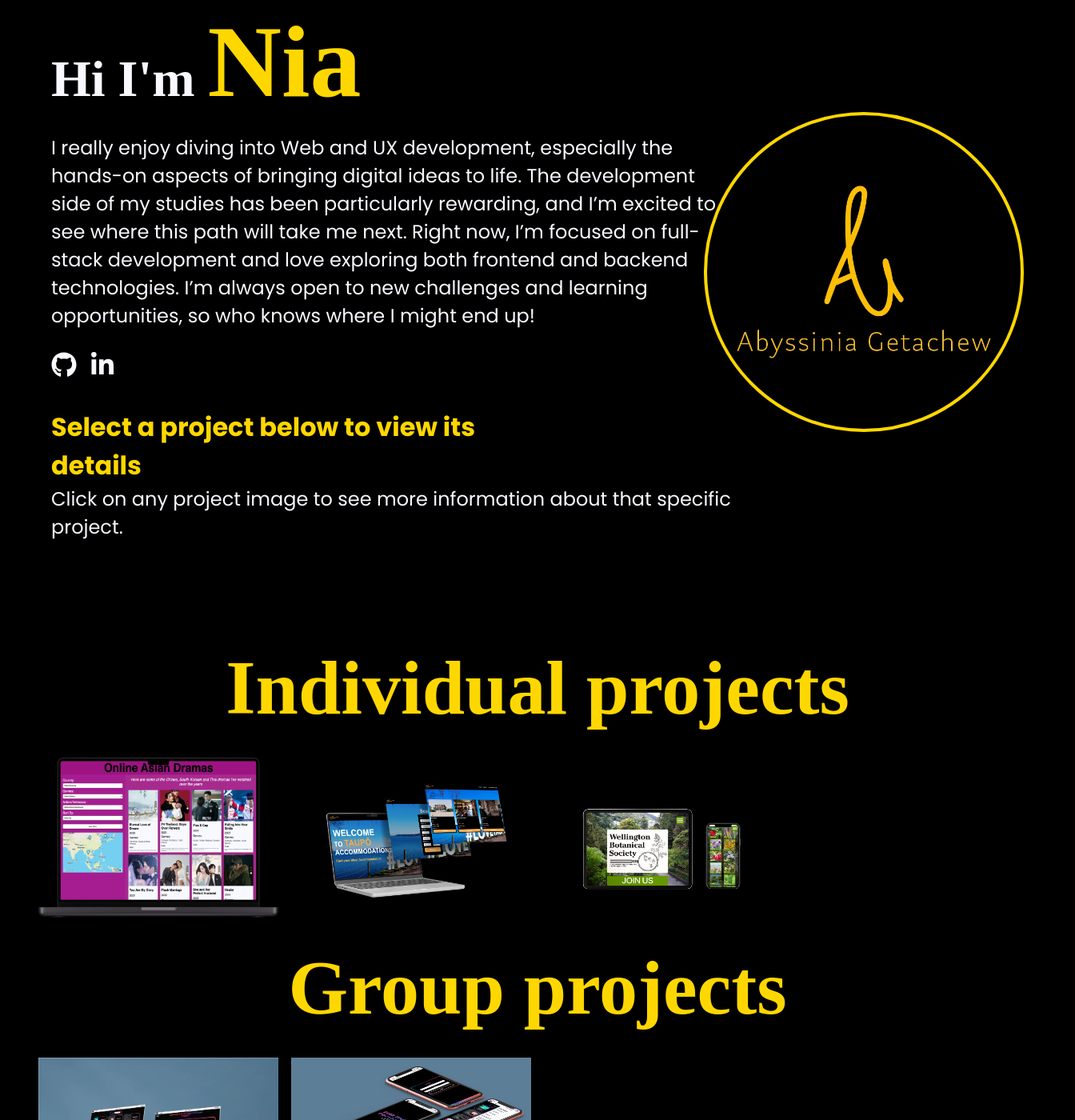
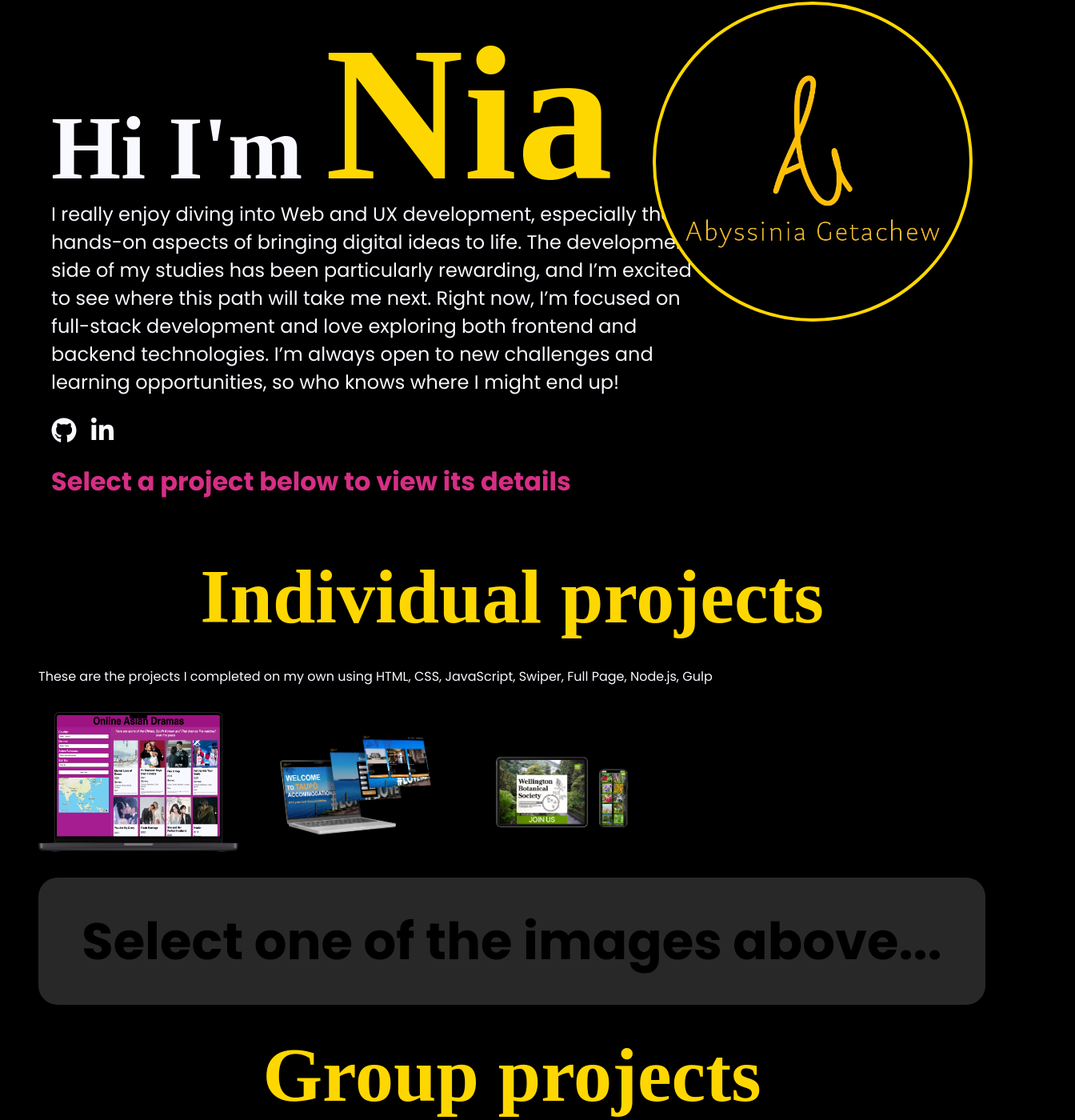
Before and after one commit to AbyssiKonjo/Website-Portfolio, a React (Vite) app: page /#/ in a window 1280 px wide. Shown: the part 118-1518 px from the top of the page at 80% size, 1344 px wide, since content can reach past the window. Built offline with nearby package versions, Linux system fonts and the light colour scheme; no server answers; a web font is replaced by a local one.

Commit message:
style update

```diff
--- a/public/project.json
+++ b/public/project.json
@@ -2,7 +2,7 @@
     "individualProjects": [
       {
         "id": "1",
-        "Project_image": "public/img/individual/NiaProject3.webp",
+        "Project_image": "/img/individual/NiaProject3.webp",
         "project_title": "Asian Dramas",
         "description": "Asian dramas I like to watch",
         "gitHub_link": "https://github.com/AbyssiKonjo/Mini-Project---Asian-Dramas",
@@ -10,7 +10,7 @@
       },
       {
         "id": "2",
-        "Project_image": "public/img/individual/Taupo Accommodations.webp",
+        "Project_image": "/img/individual/Taupo Accommodations.webp",
         "project_title": "Taupo Accommodation",
         "description": "Accomodation finder website for toupo.",
         "gitHub_link": "https://github.com/AbyssiKonjo/Summative-2-Taupo-Accommodations",
@@ -18,7 +18,7 @@
       },
       {
         "id": "2",
-        "Project_image": "public/img/individual/Wellington Botanicle Society Mockup.webp",
+        "Project_image": "/img/individual/Wellington Botanicle Society Mockup.webp",
         "project_title": "Wellington Botanical Society",
         "description": "The Storm on the Sea of Galilee is the only seascape ever painted by Rembrandt...",
         "gitHub_link": "https://github.com/AbyssiKonjo/Summative-1---Wellington-Botanical-Society",
@@ -28,7 +28,7 @@
     "groupProjects": [
       {
         "id": "1",
-        "Project_image": ["public/img/group1/2402 WUX.webp", "public/img/group1/Class Portfolio_Group Project.webp"],
+        "Project_image": ["/img/group1/2402 WUX.webp", "/img/group1/Class Portfolio_Group Project.webp"],
         "project_title": "Class portfolio",
         "description": "Group project on a class portfolio",
         "gitHub_link": "https://github.com/AbyssiKonjo/Formative-3.2",
@@ -36,7 +36,7 @@
       },
       {
         "id": "2",
-        "Project_image": ["public/img/group2/Studio Display Right View Mockup2.webp","public/img/group2/Studio Display Right View Mockup.webp", "public/img/group2/Single page Mobile Mockup.webp", "public/img/group2/Mobile Mockup.webp"],
+        "Project_image": ["/img/group2/Studio Display Right View Mockup2.webp","/img/group2/Studio Display Right View Mockup.webp", "/img/group2/Single page Mobile Mockup.webp", "/img/group2/Mobile Mockup.webp"],
         "project_title": "Platypus Marketplace",
         "description": "Worked in a group of 3 to create a secondhand market place for people to buy and sell shoes.",
         "gitHub_link": "https://github.com/PSTL-02/Perry-s-drip-patrol",
--- a/src/App.css
+++ b/src/App.css
@@ -52,7 +52,7 @@ body {
 }
 
 #topnav a {
-  color: white;
+  color: var(--primary-text-color);
   text-decoration: none;
   margin-left: 20px;
   font-size: 18px;
@@ -66,6 +66,13 @@ body {
   font-size: 28px;
   margin-right: 30px;
   text-align: left;
+
+  a {
+    color: var(--primary-text-color);
+    &:hover {
+      color: var(--primary-color);
+    }
+  }
 }
 
 #hamburger-icon {
@@ -131,11 +138,28 @@ body {
 
 /* Page Body */
 .page-body {
-  padding: 3rem;
+  padding: 0 3rem 0 ;
+}
+
+section:nth-child(1), section:nth-child(2) {
+  margin-bottom: 2rem;
 }
 
 section {
-  margin-bottom: 2rem;
+  .description {
+    background-color: var(--background-color);
+    width: 100%;
+    /* height: 400px; */
+    margin-top: 2rem;
+    border-radius: 1.5rem;
+    padding: 2rem;
+
+    h2 {
+      text-align: center;
+      font-size: 4rem;
+      color: black;
+    }
+  }
 }
 
 .about-me {
@@ -144,34 +168,49 @@ section {
   align-items: center;
   flex-direction: row;
   margin-bottom: 1rem;
-  padding: 4rem;
+  padding: 4rem 4rem 2rem;
   color: var(--primary-text-color);
 
   .intro {
-    width: 50%;
+    width: 100%;
 
     h1 {
       font-family: Neonderthaw;
-      font-size: 4rem;
+      font-size: 7rem;
       padding-bottom: 1rem;
+
       strong {
-        font-size: 8rem;
+        font-size: 15rem;
         color: var(--primary-color);
+      }
+    }
+
+    .intro-content {
+      /* display: flex;
+      align-items: center; */
+      margin-top: -8%;
+      /* justify-content: space-between; */
+      /* width: 100%; */
+      p {
+        width: 70%;
       }
     }
 
     h2 {
       font-size: 2rem;
-      color: var(--primary-color);
+      color: var(--secondary-color);
     }
 
     .social-icons {
       display: flex;
       gap: 1rem;
       font-size: 2rem;
+      padding: 1.5rem 0 0 0;
+      margin-bottom: 1%;
 
       a {
         color: var(--primary-text-color);
+
         &:hover {
           color: var(--primary-color);
         }
@@ -179,21 +218,25 @@ section {
     }
 
     p {
-      width: 140%;
+      margin-top: 4%;
       font-size: 150%;
       color: var(--primary-text-color);
     }
   }
+
   .profile-image {
     width: 400px;
     height: 400px;
     border-radius: 50%;
     background-color: black;
-    background-image: url(../public/Gold\ Logo\ 2@4x.webp);
+    background-image: url(/Gold\ Logo\ 2@4x.webp);
     background-size: 140%;
     background-repeat: no-repeat;
     background-position: center;
     border: 4px solid var(--primary-color);
+    position: absolute;
+    right: 4rem;
+    top: 15%;
   }
 }
 
@@ -202,6 +245,7 @@ section {
   font-family: Neonderthaw;
   font-size: 6rem;
   color: var(--primary-color);
+  padding-bottom: 2rem;
 }
 
 #projects {
@@ -214,6 +258,7 @@ section {
   padding-top: 2rem;
   display: flex;
   flex-wrap: wrap;
+  flex-direction: row;
   justify-content: left;
   gap: 1rem;
 
@@ -223,16 +268,17 @@ section {
   }
 
   img {
-    width: 300px;
-    height: 200px;
+    width: 250px;
+    /* height: 200px; */
   }
 }
+
 .wrapper {
   margin-top: 3rem;
   display: flex;
   justify-content: space-between;
 
-  .project-images{
+  .project-images {
     display: flex;
     justify-content: center;
   }
@@ -286,6 +332,7 @@ form {
     .name-email-subject-filter {
       width: 50%;
     }
+
     #messageFilter {
       width: 50%;
     }
--- a/src/components/ProjectDetails.jsx
+++ b/src/components/ProjectDetails.jsx
@@ -33,15 +33,22 @@ const ProjectDetails = () => {
     <div className='page-body'>
       <section className='individual-projects projects'>
         <h2 className='header-text'>Individual projects</h2>
+        <p>These are the projects I completed on my own using HTML, CSS, JavaScript, Swiper, Full Page, Node.js, Gulp</p>
         <div className='image-container'>
           {projects.individualProjects.map(project => (
             <div key={project.id} className='project-image' onClick={() => handleIndividualProjectClick(project)}>
               <img src={project.Project_image} alt={project.project_title} />
-              {selectedIndividualProject && selectedIndividualProject.id === project.id && (
-                <div className='project-details'>
-                  <h3>{selectedIndividualProject.project_title}</h3>
+            </div>
+          ))}
+        </div>
+        <div className='description'>
+          {selectedIndividualProject ? (
+            <>
+              <div className='details'>
+                <h2>{selectedIndividualProject.project_title}</h2>
                 <p>{selectedIndividualProject.description}</p>
-                  <div className='social-icon'>
+              </div>
+              <div className='social-icons'>
                 <p>
                   <a href={selectedIndividualProject.gitHub_link} target="_blank" rel="noopener noreferrer">
                     <FaGithub size={30} />
@@ -53,15 +60,16 @@ const ProjectDetails = () => {
                   </a>
                 </p>
               </div>
-                </div>
+            </>
+          ) : (
+            <h2>Select one of the images above...</h2>
           )}
-            </div>
-          ))}
         </div>
       </section>
 
       <section className='group-projects projects'>
         <h2 className='header-text'>Group projects</h2>
+        <p>These are the projects I worked on with a team using HTML, CSS, JavaScript, React, Node.js, etc.</p>
         <div className='image-container'>
           {projects.groupProjects.map(project => (
             <div key={project.id} className='project-image' onClick={() => handleGroupProjectClick(project)}>
@@ -72,11 +80,17 @@ const ProjectDetails = () => {
               ) : (
                 <img src={project.Project_image} alt={project.project_title} />
               )}
-              {selectedGroupProject && selectedGroupProject.id === project.id && (
-                <div className='project-details'>
-                  <h3>{selectedGroupProject.project_title}</h3>
+            </div>
+          ))}
+        </div>
+        <div className='description'>
+          {selectedGroupProject ? (
+            <>
+              <div className='details'>
+                <h2>{selectedGroupProject.project_title}</h2>
                 <p>{selectedGroupProject.description}</p>
-                  <div className='social-icon'>
+              </div>
+              <div className='social-icons'>
                 <p>
                   <a href={selectedGroupProject.gitHub_link} target="_blank" rel="noopener noreferrer">
                     <FaGithub size={30} />
@@ -88,10 +102,10 @@ const ProjectDetails = () => {
                   </a>
                 </p>
               </div>
-                </div>
+            </>
+          ) : (
+            <h2>Select one of the images above...</h2>
           )}
-            </div>
-          ))}
         </div>
       </section>
     </div>
--- a/src/components/nav/Header.jsx
+++ b/src/components/nav/Header.jsx
@@ -1,10 +1,12 @@
-import {useState} from 'react'
+import { useState } from 'react'
 import MobileMenu from './MobileMenu'
-import { Link } from 'react-router-dom'
+import { Link, useLocation } from 'react-router-dom'
 import { List } from 'react-bootstrap-icons'
+import { FaHome } from 'react-icons/fa'
 
 const Header = () => {
   const [menuIsOpen, openMenu] = useState(false)
+  const location = useLocation()
 
   const toggleMobileMenu = () => {
     openMenu(!menuIsOpen)
@@ -15,7 +17,15 @@ const Header = () => {
     <>
       <div id='topnav'>
         <div id='logo'>
-          <Link to="/contact">Get In Touch</Link>
+          {location.pathname === '/contact' ? (
+            <Link to="/">
+              <FaHome size={30} />
+            </Link>
+          ) : (
+            <Link to="/contact">
+              Get In Touch
+            </Link>
+          )}
         </div>
 
         {/* Desktop Menu */}
--- a/src/pages/Home.jsx
+++ b/src/pages/Home.jsx
@@ -9,9 +9,13 @@ const Home = () => {
       <section className='about-me'>
         <div className='intro'>
           <h1>Hi I'm <strong>Nia</strong></h1>
-          <p>I really enjoy diving into Web and UX development, especially the hands-on aspects of bringing digital ideas to life. The development side of my studies has been particularly rewarding, and I’m excited to see where this path will take me next.
-          Right now, I’m focused on full-stack development and love exploring both frontend and backend technologies. I’m always open to new challenges and learning opportunities, so who knows where I might end up!</p>
-          <br />
+          <div className='profile-image'></div>
+
+          <div className='intro-content'>
+            <p>I really enjoy diving into Web and UX development, especially the hands-on aspects of bringing digital ideas to life. The development side of my studies has been particularly rewarding, and I’m excited to see where this path will take me next.
+            Right now, I’m focused on full-stack development and love exploring both frontend and backend technologies. I’m always open to new challenges and learning opportunities, so who knows where I might end up!</p>
+            {/* <div className='profile-image'></div> */}
+          </div>
           <div className='social-icons'>
             <a href="https://github.com/AbyssiKonjo" target="_blank" rel="noopener noreferrer">
               <FaGithub />
@@ -20,11 +24,9 @@ const Home = () => {
               <FaLinkedinIn />
             </a>
           </div>
-          <br />
           <h2>Select a project below to view its details</h2>
-          <p>Click on any project image to see more information about that specific project.</p>
         </div>
-        <div className='profile-image'></div>
+        {/* <div className='profile-image'></div> */}
       </section>
       <ProjectDetails/>
     </>
```
Lines whose indentation alone changed are shown as unchanged.
